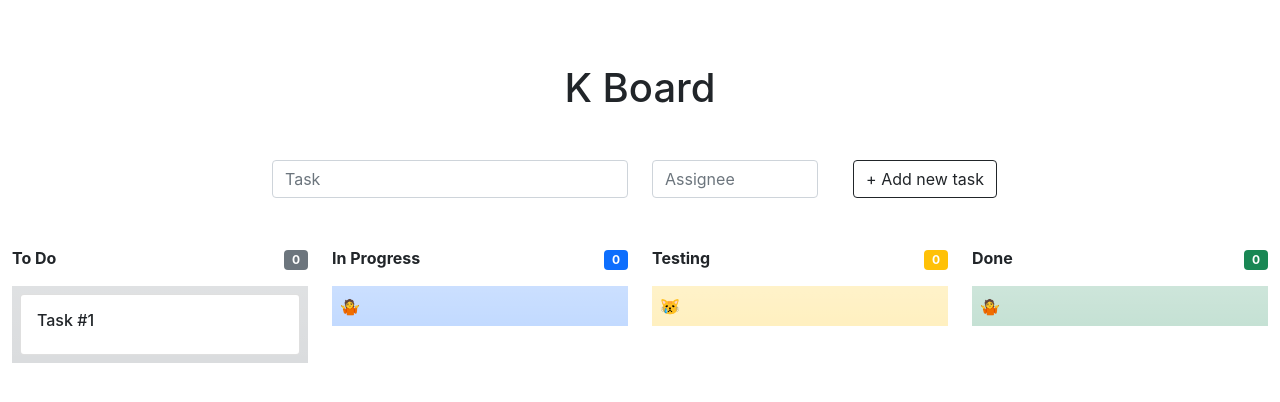
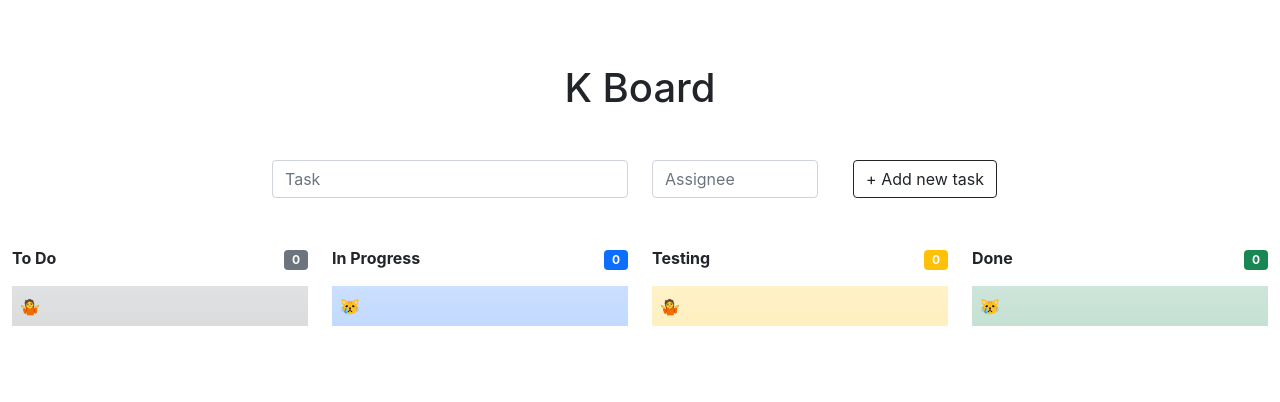
Before and after one commit to Front-End-Focused/k-board, a React (Create React App) app: page / in a window 1280 px wide. Shown: the top 402 px of the page. Built offline with nearby package versions, Linux system fonts and the light colour scheme.

Commit message:
Add tasks to To Do column

```diff
--- a/src/components/Columns/ToDoColumn.js
+++ b/src/components/Columns/ToDoColumn.js
@@ -1,6 +1,8 @@
+import { useSelector } from "react-redux";
 import TasksList from "../Tasks/TasksList";
 
 function ToDoColumn() {
+  const tasks = useSelector((state) => state.tasks);
   return (
     <div className="col-md-3">
       <div className="row mb-3">
@@ -12,7 +14,7 @@ function ToDoColumn() {
         </div>
       </div>
       <div className="bg-secondary bg-gradient bg-opacity-25 p-2">
-        <TasksList tasks={[{ id: 1, title: "Task #1" }]} />
+        <TasksList tasks={tasks} />
       </div>
     </div>
   );
--- a/src/components/Tasks/TaskCard.js
+++ b/src/components/Tasks/TaskCard.js
@@ -1,8 +1,11 @@
+import MoveToSelector from "./MoveToSelector";
+
 function TaskCard({ title }) {
   return (
     <div className="card">
       <div className="card-body">
         <h6 className="card-title">{title}</h6>
+        <MoveToSelector />
       </div>
     </div>
   );
```
